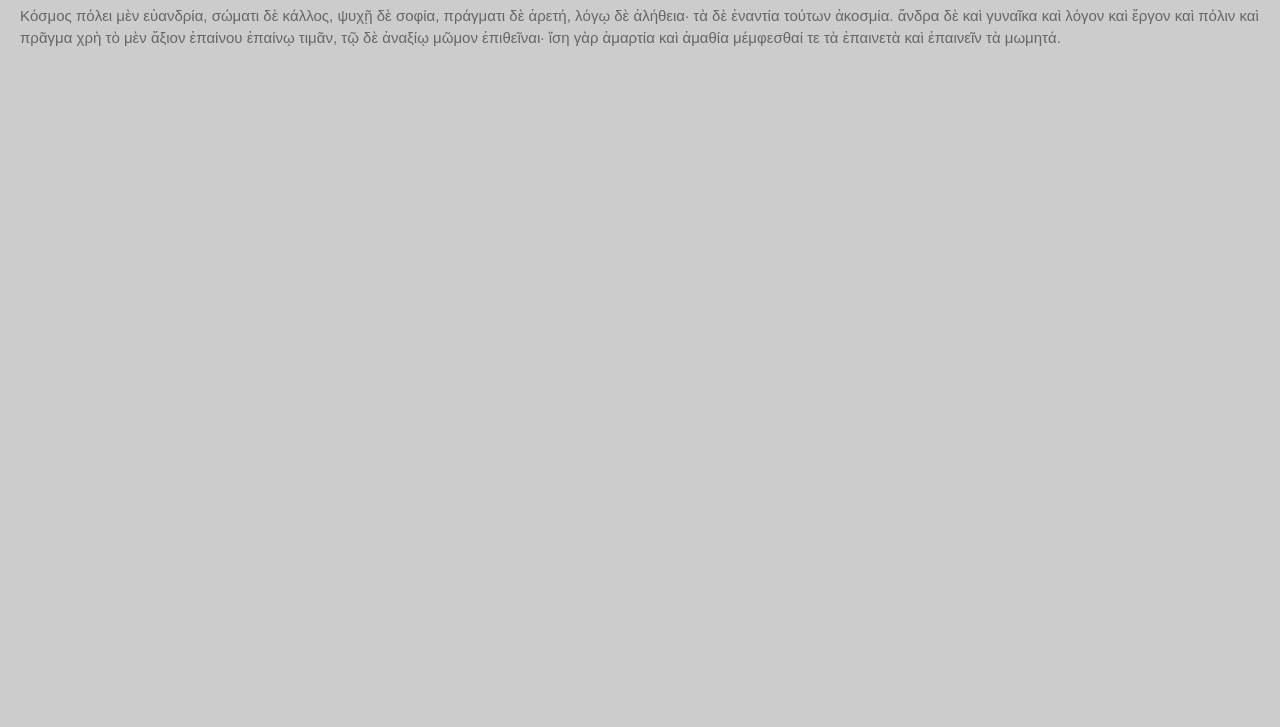
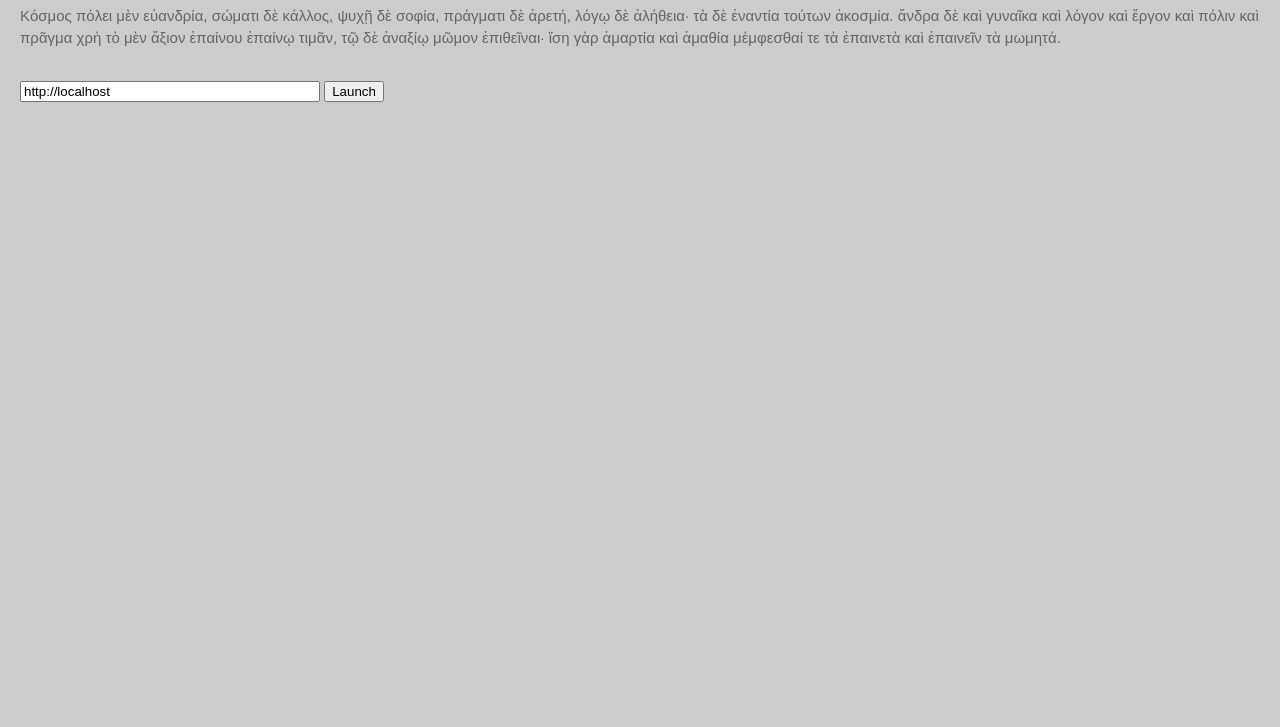
Before and after one commit to figital/base, a browser extension: page index.html in a window 1280 px wide. Shown: the part 73-800 px from the top of the page. Drawn offline with Linux system fonts and the light colour scheme.

Commit message:
launch test button

```diff
--- a/css/base.css
+++ b/css/base.css
@@ -21,9 +21,19 @@ h1 {
 
 }
 
+
 #fullscreen {
 	position:absolute;
 	top:10px;
 	right:10px;
 	padding:10px;
 }
+
+#launcher {
+	margin-top:30px;
+
+}
+
+#url {
+	width:300px;
+}
--- a/index.html
+++ b/index.html
@@ -4,6 +4,7 @@
 	<link rel="stylesheet" href="css/base.css" type="text/css">
 	<script src="js/jquery.min.js"></script>
 	<script src="js/main.js"></script>
+	<script src="js/widget.js"></script><!-- use a script loader -->
 </head>
 <body>
 
@@ -18,7 +19,10 @@
 
 Κόσμος πόλει μὲν εὐανδρία, σώματι δὲ κάλλος, ψυχῇ δὲ  σοφία, πράγματι δὲ ἀρετή, λόγῳ δὲ ἀλήθεια· τὰ δὲ ἐναντία τούτων  ἀκοσμία. ἄνδρα δὲ καὶ γυναῖκα καὶ λόγον καὶ ἔργον καὶ πόλιν καὶ  πρᾶγμα χρὴ τὸ μὲν ἄξιον ἐπαίνου ἐπαίνῳ τιμᾶν, τῷ δὲ ἀναξίῳ  μῶμον ἐπιθεῖναι· ἴση γὰρ ἁμαρτία καὶ ἀμαθία μέμφεσθαί τε τὰ  ἐπαινετὰ καὶ ἐπαινεῖν τὰ μωμητά.
 
-
+<div id="launcher">
+	<input name="url" id="url" value="http://localhost">
+	<button id="launch">Launch</button>
+</div>
 
 
 </body>
--- a/js/main.js
+++ b/js/main.js
@@ -1,3 +1,4 @@
+
 
 function toggleFullScreen() {
 	if (!document.webkitFullscreenElement) {
@@ -14,5 +15,11 @@ $(document).ready(function() {
   		toggleFullScreen();
 	});
 
+	$( "#launch" ).bind( "click", function() {
+  		console.log("launch button clicked: " + $('#url').val());
+	});
+
 
 })
+
+console.log("main.js loaded");
--- a/js/widget.js
+++ b/js/widget.js
@@ -30,3 +30,6 @@ function intercept(anchor) {
 	return false;
 
 }
+
+
+console.log("widget.js is loaded");
```
